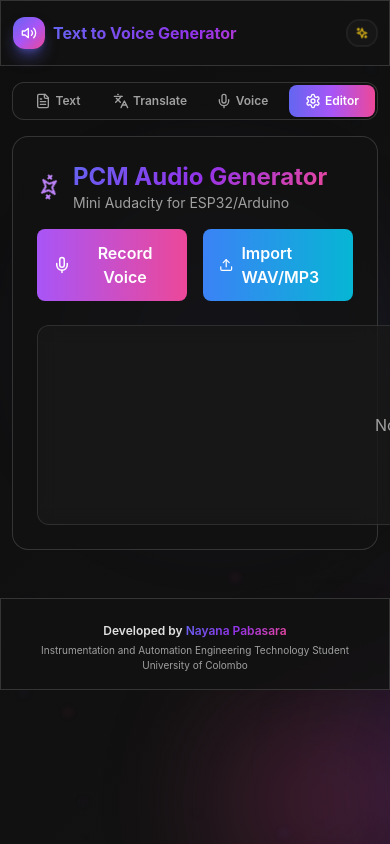
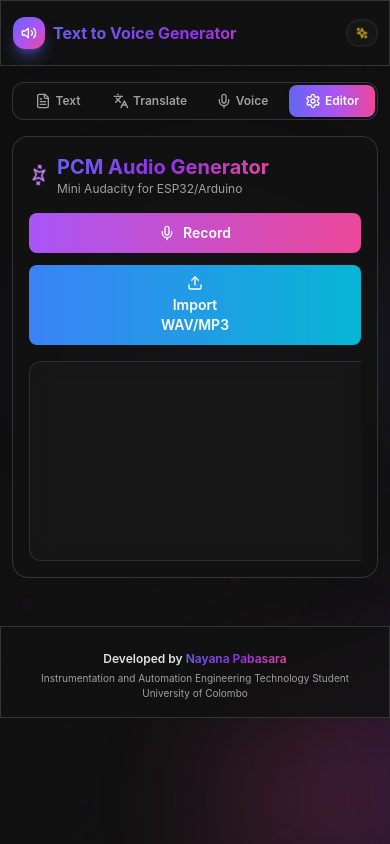
Before and after one commit to TMNPThennakoon/Text-to-Voice-Generator, a React (Vite) app: page / in a window 390 px wide. Both pictures are taken after a click on the button "Editor". Built offline with nearby package versions, Linux system fonts and the light colour scheme.

Commit message:
Fix AudioEditorPanel mobile responsiveness - Fix section layout and spacing for mobile devices

```diff
--- a/src/components/AudioEditorPanel.tsx
+++ b/src/components/AudioEditorPanel.tsx
@@ -410,46 +410,48 @@ export const AudioEditorPanel = () => {
     <motion.div
       initial={{ opacity: 0, y: 20 }}
       animate={{ opacity: 1, y: 0 }}
-      className="space-y-6"
+      className="space-y-4 sm:space-y-6"
     >
       {/* Header */}
-      <div className="glass-strong rounded-2xl p-6 border border-dark-border/50">
-        <div className="flex items-center gap-3 mb-4">
+      <div className="glass-strong rounded-2xl p-4 sm:p-6 border border-dark-border/50">
+        <div className="flex items-center gap-2 sm:gap-3 mb-4">
           <motion.div
             animate={{ rotate: [0, 360] }}
             transition={{ duration: 20, repeat: Infinity, ease: 'linear' }}
           >
-            <Sparkles className="w-6 h-6 text-purple-400" />
+            <Sparkles className="w-5 h-5 sm:w-6 sm:h-6 text-purple-400" />
           </motion.div>
           <div>
-            <h2 className="text-2xl font-bold gradient-text">PCM Audio Generator</h2>
-            <p className="text-sm text-dark-textSecondary">Mini Audacity for ESP32/Arduino</p>
+            <h2 className="text-xl sm:text-2xl font-bold gradient-text">PCM Audio Generator</h2>
+            <p className="text-xs sm:text-sm text-dark-textSecondary">Mini Audacity for ESP32/Arduino</p>
           </div>
         </div>
 
         {/* Input Methods */}
-        <div className="grid grid-cols-2 gap-4 mb-6">
+        <div className="grid grid-cols-1 sm:grid-cols-2 gap-3 sm:gap-4 mb-4 sm:mb-6">
           <motion.button
             whileHover={{ scale: 1.02 }}
             whileTap={{ scale: 0.98 }}
             onClick={handleRecord}
-            className={`flex items-center justify-center gap-2 px-4 py-3 rounded-lg font-semibold transition-all ${
+            className={`flex items-center justify-center gap-2 px-3 sm:px-4 py-2.5 sm:py-3 rounded-lg font-semibold transition-all text-sm sm:text-base ${
               isRecording
                 ? 'bg-red-500 hover:bg-red-600 text-white'
                 : 'bg-gradient-to-r from-purple-500 to-pink-500 hover:from-purple-600 hover:to-pink-600 text-white'
             }`}
           >
-            <Mic className="w-5 h-5" />
-            {isRecording ? 'Stop Recording' : 'Record Voice'}
+            <Mic className="w-4 h-4 sm:w-5 sm:h-5" />
+            <span className="hidden sm:inline">{isRecording ? 'Stop Recording' : 'Record Voice'}</span>
+            <span className="sm:hidden">{isRecording ? 'Stop' : 'Record'}</span>
           </motion.button>
 
           <motion.label
             whileHover={{ scale: 1.02 }}
             whileTap={{ scale: 0.98 }}
-            className="flex items-center justify-center gap-2 px-4 py-3 rounded-lg font-semibold bg-gradient-to-r from-blue-500 to-cyan-500 hover:from-blue-600 hover:to-cyan-600 text-white cursor-pointer"
+            className="flex flex-col sm:flex-row items-center justify-center gap-1 sm:gap-2 px-3 sm:px-4 py-2.5 sm:py-3 rounded-lg font-semibold bg-gradient-to-r from-blue-500 to-cyan-500 hover:from-blue-600 hover:to-cyan-600 text-white cursor-pointer text-sm sm:text-base"
           >
-            <Upload className="w-5 h-5" />
-            Import WAV/MP3
+            <Upload className="w-4 h-4 sm:w-5 sm:h-5" />
+            <span className="hidden sm:inline">Import WAV/MP3</span>
+            <span className="sm:hidden text-center">Import<br/>WAV/MP3</span>
             <input
               type="file"
               accept="audio/*"
@@ -460,25 +462,28 @@ export const AudioEditorPanel = () => {
         </div>
 
         {/* Waveform Viewer */}
+        <div className="overflow-x-auto">
           <WaveformViewer
             audioBuffer={audioBuffer}
             width={800}
             height={200}
             progress={playbackProgress}
           />
+        </div>
 
         {/* Audio Timeline */}
         {audioBuffer && (
-          <div className="mt-4 glass rounded-lg px-4 py-3">
-            <div className="flex items-center justify-between mb-2">
+          <div className="mt-4 glass rounded-lg px-3 sm:px-4 py-2 sm:py-3">
+            <div className="flex flex-col sm:flex-row items-start sm:items-center justify-between gap-2 sm:gap-0 mb-2">
               <div className="flex items-center gap-2">
-                <Clock className="w-4 h-4 text-purple-400" />
-                <span className="text-sm font-semibold text-dark-text">
+                <Clock className="w-3 h-3 sm:w-4 sm:h-4 text-purple-400" />
+                <span className="text-xs sm:text-sm font-semibold text-dark-text">
                   {formatTime(currentTime)} / {formatTime(audioBuffer.duration)}
                 </span>
               </div>
-              <div className="text-xs text-dark-textSecondary">
-                Sample Rate: {audioBuffer.sampleRate}Hz | Channels: {audioBuffer.numberOfChannels}
+              <div className="text-[10px] sm:text-xs text-dark-textSecondary">
+                <span className="hidden sm:inline">Sample Rate: {audioBuffer.sampleRate}Hz | Channels: {audioBuffer.numberOfChannels}</span>
+                <span className="sm:hidden">{audioBuffer.sampleRate}Hz | {audioBuffer.numberOfChannels}ch</span>
               </div>
             </div>
             {/* Progress Bar */}
@@ -495,22 +500,22 @@ export const AudioEditorPanel = () => {
 
         {/* Playback Controls */}
         {audioBuffer && (
-          <div className="flex items-center gap-2 mt-4">
+          <div className="flex items-center gap-2 sm:gap-3 mt-4 justify-center sm:justify-start">
             <motion.button
               whileHover={{ scale: 1.05 }}
               whileTap={{ scale: 0.95 }}
               onClick={handlePlay}
-              className="p-2 rounded-lg bg-gradient-to-r from-green-500 to-emerald-500 text-white"
+              className="p-2 sm:p-2.5 rounded-lg bg-gradient-to-r from-green-500 to-emerald-500 text-white"
             >
-              {isPlaying ? <Pause className="w-5 h-5" /> : <Play className="w-5 h-5" />}
+              {isPlaying ? <Pause className="w-4 h-4 sm:w-5 sm:h-5" /> : <Play className="w-4 h-4 sm:w-5 sm:h-5" />}
             </motion.button>
             <motion.button
               whileHover={{ scale: 1.05 }}
               whileTap={{ scale: 0.95 }}
               onClick={handleStop}
-              className="p-2 rounded-lg bg-red-500 text-white"
+              className="p-2 sm:p-2.5 rounded-lg bg-red-500 text-white"
             >
-              <Square className="w-5 h-5" />
+              <Square className="w-4 h-4 sm:w-5 sm:h-5" />
             </motion.button>
           </div>
         )}
@@ -518,28 +523,28 @@ export const AudioEditorPanel = () => {
 
       {/* Voice Style Selection */}
       {audioBuffer && (
-        <div className="glass-strong rounded-2xl p-6 border border-dark-border/50">
+        <div className="glass-strong rounded-2xl p-4 sm:p-6 border border-dark-border/50">
           <div className="flex items-center gap-2 mb-4">
-            <Sparkles className="w-5 h-5 text-purple-400" />
-            <h3 className="text-xl font-semibold gradient-text">Voice Style</h3>
+            <Sparkles className="w-4 h-4 sm:w-5 sm:h-5 text-purple-400" />
+            <h3 className="text-lg sm:text-xl font-semibold gradient-text">Voice Style</h3>
           </div>
 
-          <div className="grid grid-cols-2 md:grid-cols-4 gap-3">
+          <div className="grid grid-cols-2 sm:grid-cols-4 gap-2 sm:gap-3">
             {voiceStyles.map((style) => (
               <motion.button
                 key={style.id}
                 whileHover={{ scale: 1.05 }}
                 whileTap={{ scale: 0.95 }}
                 onClick={() => applyVoiceStyle(style.id)}
-                className={`flex flex-col items-center gap-2 p-4 rounded-lg border transition-all ${
+                className={`flex flex-col items-center gap-1 sm:gap-2 p-2 sm:p-4 rounded-lg border transition-all ${
                   selectedVoiceStyle === style.id
                     ? 'border-purple-500 bg-purple-500/20 text-purple-400 shadow-lg shadow-purple-500/30'
                     : 'border-dark-border/50 glass text-dark-textSecondary hover:border-purple-500/50'
                 }`}
                 title={style.description}
               >
-                <div className="text-2xl mb-1">{style.icon}</div>
-                <div className="text-sm font-semibold">{style.name}</div>
+                <div className="text-xl sm:text-2xl mb-0.5 sm:mb-1">{style.icon}</div>
+                <div className="text-xs sm:text-sm font-semibold text-center">{style.name}</div>
               </motion.button>
             ))}
           </div>
@@ -548,21 +553,21 @@ export const AudioEditorPanel = () => {
 
       {/* Audio Editing Tools */}
       {audioBuffer && (
-        <div className="glass-strong rounded-2xl p-6 border border-dark-border/50">
-          <div className="flex items-center justify-between mb-4">
-            <h3 className="text-xl font-semibold gradient-text">Audio Editing</h3>
+        <div className="glass-strong rounded-2xl p-4 sm:p-6 border border-dark-border/50">
+          <div className="flex flex-col sm:flex-row items-start sm:items-center justify-between gap-3 sm:gap-2 mb-4">
+            <h3 className="text-lg sm:text-xl font-semibold gradient-text">Audio Editing</h3>
             <motion.button
               whileHover={{ scale: 1.05 }}
               whileTap={{ scale: 0.95 }}
               onClick={handleResetSettings}
-              className="flex items-center gap-2 px-4 py-2 glass border border-dark-border/50 rounded-lg hover:border-orange-500/50 text-dark-textSecondary hover:text-orange-400 transition-all"
+              className="flex items-center gap-2 px-3 sm:px-4 py-1.5 sm:py-2 glass border border-dark-border/50 rounded-lg hover:border-orange-500/50 text-dark-textSecondary hover:text-orange-400 transition-all w-full sm:w-auto justify-center sm:justify-start"
             >
-              <RotateCcw className="w-4 h-4" />
-              <span className="text-sm font-medium">Reset Settings</span>
+              <RotateCcw className="w-3 h-3 sm:w-4 sm:h-4" />
+              <span className="text-xs sm:text-sm font-medium">Reset Settings</span>
             </motion.button>
           </div>
 
-          <div className="grid grid-cols-2 md:grid-cols-4 gap-4">
+          <div className="grid grid-cols-1 sm:grid-cols-2 lg:grid-cols-4 gap-3 sm:gap-4">
             {/* Normalize */}
             <motion.button
               whileHover={{ scale: 1.05 }}
@@ -676,7 +681,7 @@ export const AudioEditorPanel = () => {
 
             {/* Trim */}
             {audioBuffer && (
-              <div className="flex flex-col gap-2 p-4 glass border border-dark-border/50 rounded-lg col-span-2">
+              <div className="flex flex-col gap-2 p-3 sm:p-4 glass border border-dark-border/50 rounded-lg sm:col-span-2">
                 <div className="flex items-center gap-2 mb-2">
                   <Scissors className="w-5 h-5 text-orange-400" />
                   <span className="text-sm font-medium">Trim (seconds)</span>
@@ -723,10 +728,10 @@ export const AudioEditorPanel = () => {
 
       {/* PCM Export Settings */}
       {audioBuffer && (
-        <div className="glass-strong rounded-2xl p-6 border border-dark-border/50">
-          <h3 className="text-xl font-semibold gradient-text mb-4">PCM Export Settings</h3>
+        <div className="glass-strong rounded-2xl p-4 sm:p-6 border border-dark-border/50">
+          <h3 className="text-lg sm:text-xl font-semibold gradient-text mb-4">PCM Export Settings</h3>
 
-          <div className="grid grid-cols-1 md:grid-cols-2 gap-4 mb-6">
+          <div className="grid grid-cols-1 sm:grid-cols-2 gap-3 sm:gap-4 mb-4 sm:mb-6">
             <div>
               <label className="block text-sm font-medium text-dark-textSecondary mb-2">
                 Sample Rate
@@ -786,7 +791,7 @@ export const AudioEditorPanel = () => {
           </div>
 
           {/* Export Buttons */}
-          <div className="grid grid-cols-2 md:grid-cols-5 gap-3">
+          <div className="grid grid-cols-2 sm:grid-cols-3 lg:grid-cols-5 gap-2 sm:gap-3">
             <motion.button
               whileHover={{ scale: 1.05 }}
               whileTap={{ scale: 0.95 }}
```
Lines whose indentation alone changed are shown as unchanged.
